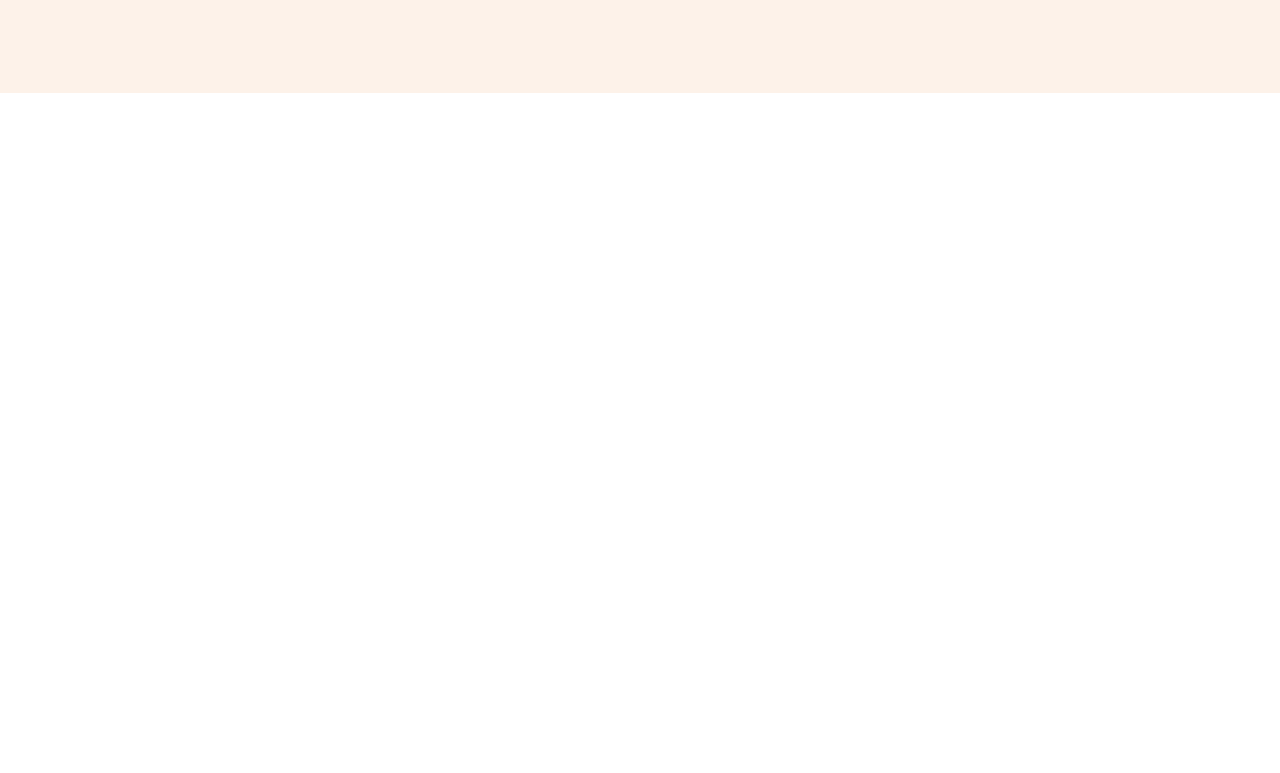
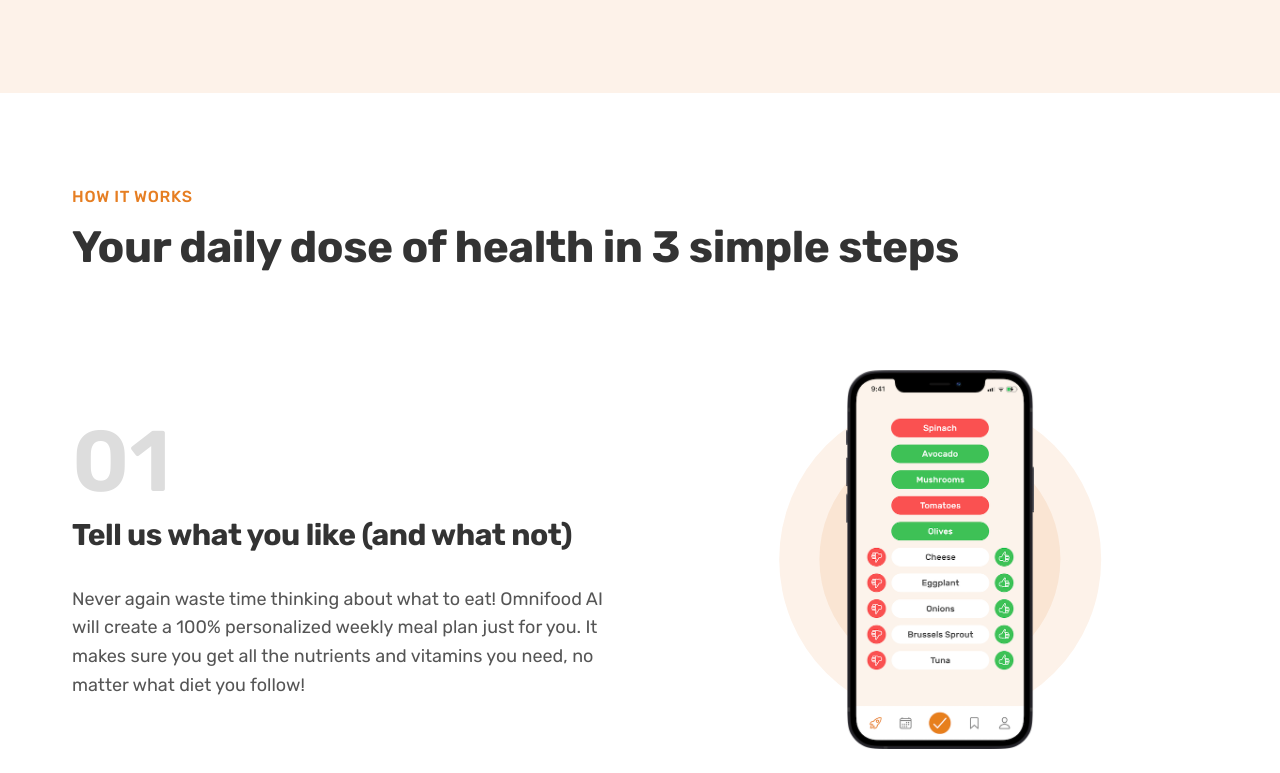
Before and after one commit to isRyanSu/omnifood, a website built with Vite: page index.html in a window 1280 px wide. Shown: the part 667-1440 px from the top of the page. Before the commit the page ends 800 px from the top, so only its background shows below. Built offline with nearby package versions, Linux system fonts and the light colour scheme.

Commit message:
feat: build the section #how-it-works

```diff
--- a/index.html
+++ b/index.html
@@ -9,6 +9,7 @@
       href="https://fonts.googleapis.com/css2?family=Rubik:wght@400;500;600;700&display=swap"
       rel="stylesheet"
     />
+    <link rel="stylesheet" href="/src/styles/general.css" />
     <link rel="stylesheet" href="/src/styles/index.css" />
     <title>Omnifood</title>
   </head>
@@ -92,6 +93,74 @@
             </div>
           </div>
         </section>
+
+        <section class="section-how-it-works">
+          <div class="container">
+            <span class="subheading">How it works</span>
+            <h2 class="heading-secondary">
+              Your daily dose of health in 3 simple steps
+            </h2>
+          </div>
+
+          <div class="container grid grid-2-cols grid-center-v">
+            <!-- STEP 01 -->
+            <div class="step-text-box">
+              <p class="step-number">01</p>
+              <h3 class="heading-tertiary">
+                Tell us what you like (and what not)
+              </h3>
+              <p class="step-description">
+                Never again waste time thinking about what to eat! Omnifood AI
+                will create a 100% personalized weekly meal plan just for you.
+                It makes sure you get all the nutrients and vitamins you need,
+                no matter what diet you follow!
+              </p>
+            </div>
+            <div class="step-img-box">
+              <img
+                src="/public/app/app-screen-1.png"
+                alt="iPhone app preferences selection screen"
+                class="step-img"
+              />
+            </div>
+
+            <!-- STEP 02 -->
+            <div class="step-img-box">
+              <img
+                src="/public/app/app-screen-2.png"
+                alt="iPhone app meal approving plan screen"
+                class="step-img"
+              />
+            </div>
+            <div class="step-text-box">
+              <p class="step-number">02</p>
+              <h3 class="heading-tertiary">Approve your weekly meal plan</h3>
+              <p class="step-description">
+                Once per week, approve the meal plan generated for you by
+                Omnifood AI. You can change ingredients, swap entire meals, or
+                even add your own recipes.
+              </p>
+            </div>
+
+            <!-- STEP 03 -->
+            <div class="step-text-box">
+              <p class="step-number">03</p>
+              <h3 class="heading-tertiary">Receive meals at convenient time</h3>
+              <p class="step-description">
+                Best chefs in town will cook your selected meal every day, and
+                we will deliver it to your door whenever works best for you. You
+                can change delivery schedule and address daily!
+              </p>
+            </div>
+            <div class="step-img-box">
+              <img
+                src="/public/app/app-screen-3.png"
+                alt="iPhone app delivery screen"
+                class="step-img"
+              />
+            </div>
+          </div>
+        </section>
       </main>
     </div>
     <script type="module" src="/src/main.ts"></script>
--- /dev/null
+++ b/src/styles/general.css
@@ -0,0 +1,104 @@
+/* -------------------------------------------------------------------------- */
+/*                                   General                                  */
+/* -------------------------------------------------------------------------- */
+
+.container {
+  max-width: 120rem;
+  padding: 0 3.2rem;
+  margin: 0 auto;
+}
+
+.grid {
+  display: grid;
+  gap: 9.6rem 6.4rem;
+}
+
+.grid-2-cols {
+  grid-template-columns: repeat(2, 1fr);
+}
+
+.grid-3-cols {
+  grid-template-columns: repeat(3, 1fr);
+}
+
+.grid-4-cols {
+  grid-template-columns: repeat(4, 1fr);
+}
+
+.grid-center-v {
+  align-items: center;
+}
+
+.heading-primary,
+.heading-secondary,
+.heading-tertiary {
+  font-weight: 700;
+  color: #333333;
+  letter-spacing: -0.5px;
+}
+
+.heading-primary {
+  margin-bottom: 3.2rem;
+  font-size: 5.2rem;
+  line-height: 1.05;
+}
+
+.heading-secondary {
+  margin-bottom: 9.6rem;
+  font-size: 4.4rem;
+  line-height: 1.2;
+}
+
+.heading-tertiary {
+  margin-bottom: 3.2rem;
+  font-size: 3rem;
+  line-height: 1.2;
+}
+
+.subheading {
+  display: block;
+  margin-bottom: 1.6rem;
+  font-size: 1.6rem;
+  font-weight: 500;
+  color: #e67e22;
+  text-transform: uppercase;
+  letter-spacing: 0.75px;
+}
+
+.btn:link,
+.btn:visited {
+  display: inline-block;
+  padding: 1.6rem 3.2rem;
+  font-size: 2rem;
+  font-weight: 600;
+  text-decoration: none;
+  border-radius: 1rem;
+
+  /* Put transition on original "state" */
+  transition: background-color 0.3s;
+}
+
+.btn-full:link,
+.btn-full:visited {
+  color: #ffffff;
+  background-color: #e67e22;
+}
+
+.btn-full:hover,
+.btn-full:active {
+  background-color: #cf711f;
+}
+
+.btn-outline:link,
+.btn-outline:visited {
+  color: #555555;
+  background-color: #ffffff;
+}
+
+.btn-outline:hover,
+.btn-outline:active {
+  background-color: #fdf2e9;
+
+  /* Trick to add border inside */
+  box-shadow: inset 0 0 0 3px #ffffff;
+}
--- a/src/styles/index.css
+++ b/src/styles/index.css
@@ -202,43 +202,57 @@ body {
 }
 
 /* -------------------------------------------------------------------------- */
-/*                                   General                                  */
+/*                                How it works                                */
 /* -------------------------------------------------------------------------- */
 
-.btn:link,
-.btn:visited {
-  display: inline-block;
-  padding: 1.6rem 3.2rem;
-  font-size: 2rem;
-  font-weight: 600;
-  text-decoration: none;
-  border-radius: 1rem;
-
-  /* Put transition on original "state" */
-  transition: background-color 0.3s;
+.section-how-it-works {
+  padding: 9.6rem 0;
 }
 
-.btn-full:link,
-.btn-full:visited {
-  color: #ffffff;
-  background-color: #e67e22;
+.step-number {
+  margin-bottom: 1.2rem;
+  font-size: 8.6rem;
+  font-weight: 600;
+  color: #dddddd;
 }
 
-.btn-full:hover,
-.btn-full:active {
-  background-color: #cf711f;
+.step-description {
+  font-size: 1.8rem;
+  line-height: 1.6;
 }
 
-.btn-outline:link,
-.btn-outline:visited {
-  color: #555555;
-  background-color: #ffffff;
+.step-img-box {
+  position: relative;
+  display: flex;
+  align-items: center;
+  justify-content: center;
 }
 
-.btn-outline:hover,
-.btn-outline:active {
+.step-img-box::before,
+.step-img-box::after {
+  position: absolute;
+  top: 50%;
+  left: 50%;
+  display: block;
+  content: '';
+  border-radius: 50%;
+  transform: translate(-50%, -50%);
+}
+
+.step-img-box::before {
+  z-index: -2;
+  width: 60%;
+  padding-bottom: 60%; /* 60% of parent's width */
   background-color: #fdf2e9;
+}
 
-  /* Trick to add border inside */
-  box-shadow: inset 0 0 0 3px #ffffff;
+.step-img-box::after {
+  z-index: -1;
+  width: 45%;
+  padding-bottom: 45%; /* 60% of parent's width */
+  background-color: #fae5d3;
 }
+
+.step-img {
+  width: 35%;
+}
```
Also changed, not shown: public/app/app-screen-1.png (added), public/app/app-screen-2.png (added), public/app/app-screen-3.png (added).
